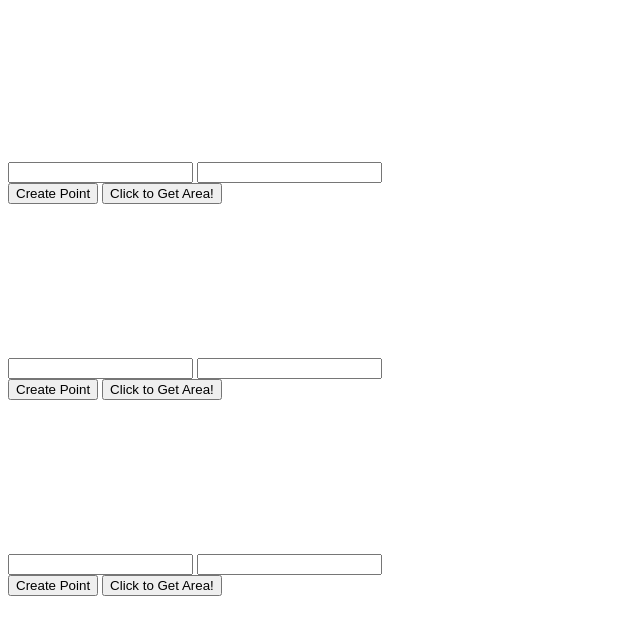
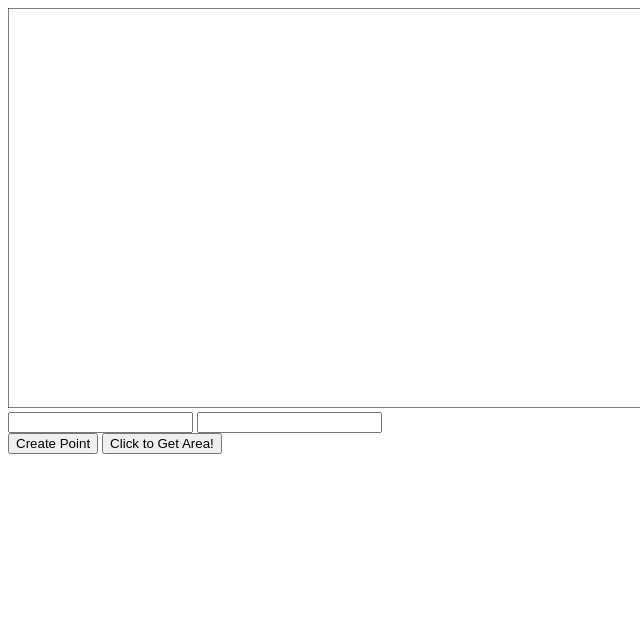
Before and after one commit to kossj/shoelace, a plain HTML site: page index.html in a window 1280 px wide. Shown: the whole page, without its empty margins (0-640 px from the left). Drawn offline with Linux system fonts and the light colour scheme.

Commit message:
border around canvas

```diff
--- a/index.html
+++ b/index.html
@@ -10,52 +10,20 @@
 
 
     <canvas id="draw"></canvas>
+    <script>
+        function sizeCanvas(canvas) {
+            const ctx = canvas.getContext("2d");
 
-    <div id="points">
-        <div>
-            <input id="x" type="number">
-            <input id="y" type="number">
-        </div>
-    </div>
-    <div id="actions">
-        <button onclick="createPoint()">Create Point</button>
-        <input type="button" id="areaButton" onclick="doShoelace()" value="Click to Get Area!"></input>
-    </div>
-</body><!DOCTYPE html>
+            ctx.canvas.width  = window.innerWidth;
+            ctx.canvas.height = window.innerHeight / 2;
 
-<head>
-    <title>Shoelace Formula Visualizer</title>
-</head>
+            ctx.beginPath();
+            ctx.rect(0, 0, canvas.width, canvas.height);
+            ctx.stroke();
+        }
 
-<body>
-    <script src="main.js"></script>
-    <link rel="stylesheet" href="style.css">
-
-
-    <canvas id="draw"></canvas>
-
-    <div id="points">
-        <div>
-            <input id="x" type="number">
-            <input id="y" type="number">
-        </div>
-    </div>
-    <div id="actions">
-        <button onclick="createPoint()">Create Point</button>
-        <input type="button" id="areaButton" onclick="doShoelace()" value="Click to Get Area!"></input>
-    </div>
-</body><!DOCTYPE html>
-
-<head>
-    <title>Shoelace Formula Visualizer</title>
-</head>
-
-<body>
-    <script src="main.js"></script>
-    <link rel="stylesheet" href="style.css">
-
-
-    <canvas id="draw"></canvas>
+        sizeCanvas(document.getElementById("draw"));
+    </script>
 
     <div id="points">
         <div>
--- a/main.js
+++ b/main.js
@@ -37,12 +37,19 @@ function doShoelace() {
 
 }
 
+function sizeCanvas(canvas) {
+    const ctx = canvas.getContext("2d");
+
+    ctx.canvas.width  = window.innerWidth;
+    ctx.canvas.height = window.innerHeight / 2;
+
+}
+
 function drawShape(canvas, points) {
     const ctx = canvas.getContext("2d");
     var xscl = Number.MAX_SAFE_INTEGER, yscl = Number.MAX_SAFE_INTEGER;
 
-    ctx.canvas.width  = window.innerWidth;
-    ctx.canvas.height = window.innerHeight / 2;
+    sizeCanvas(canvas);
 
     points.forEach((point) => {
         xscl = Math.min(canvas.width / point.x, xscl);
```
